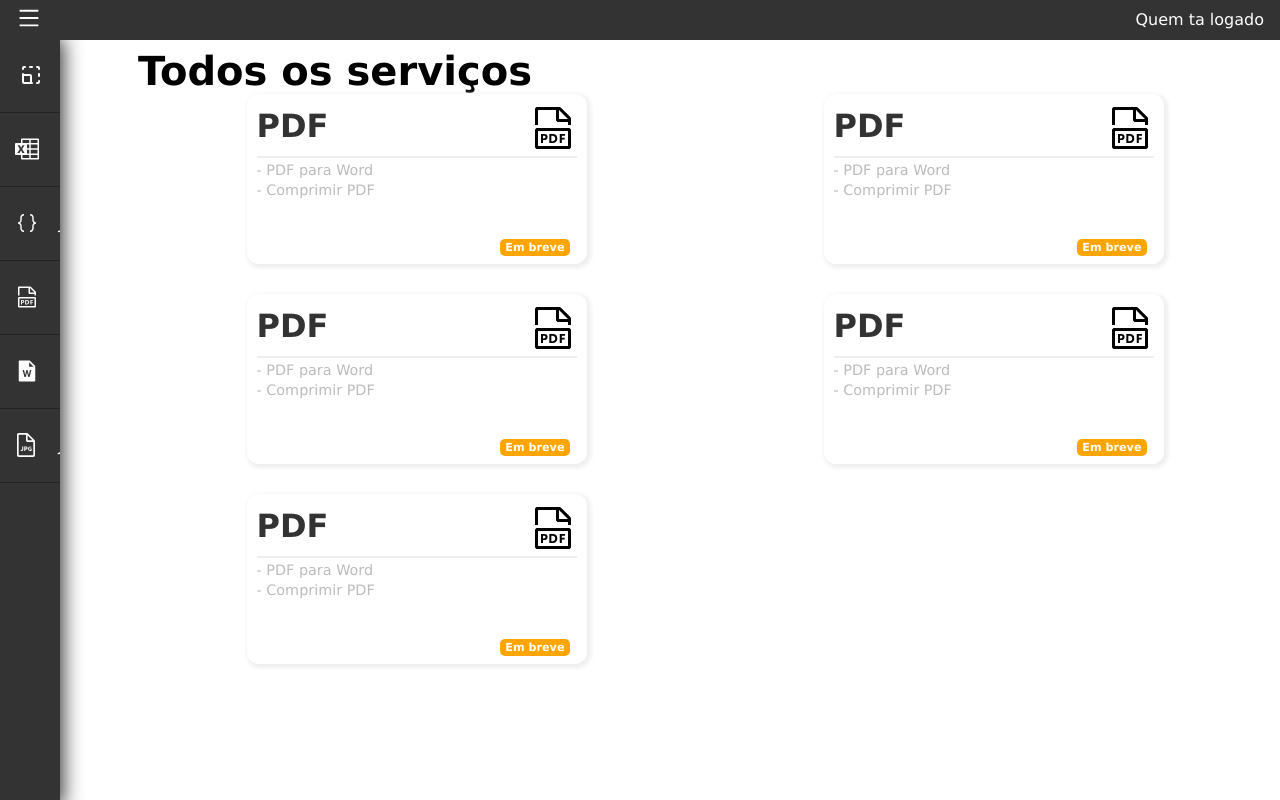
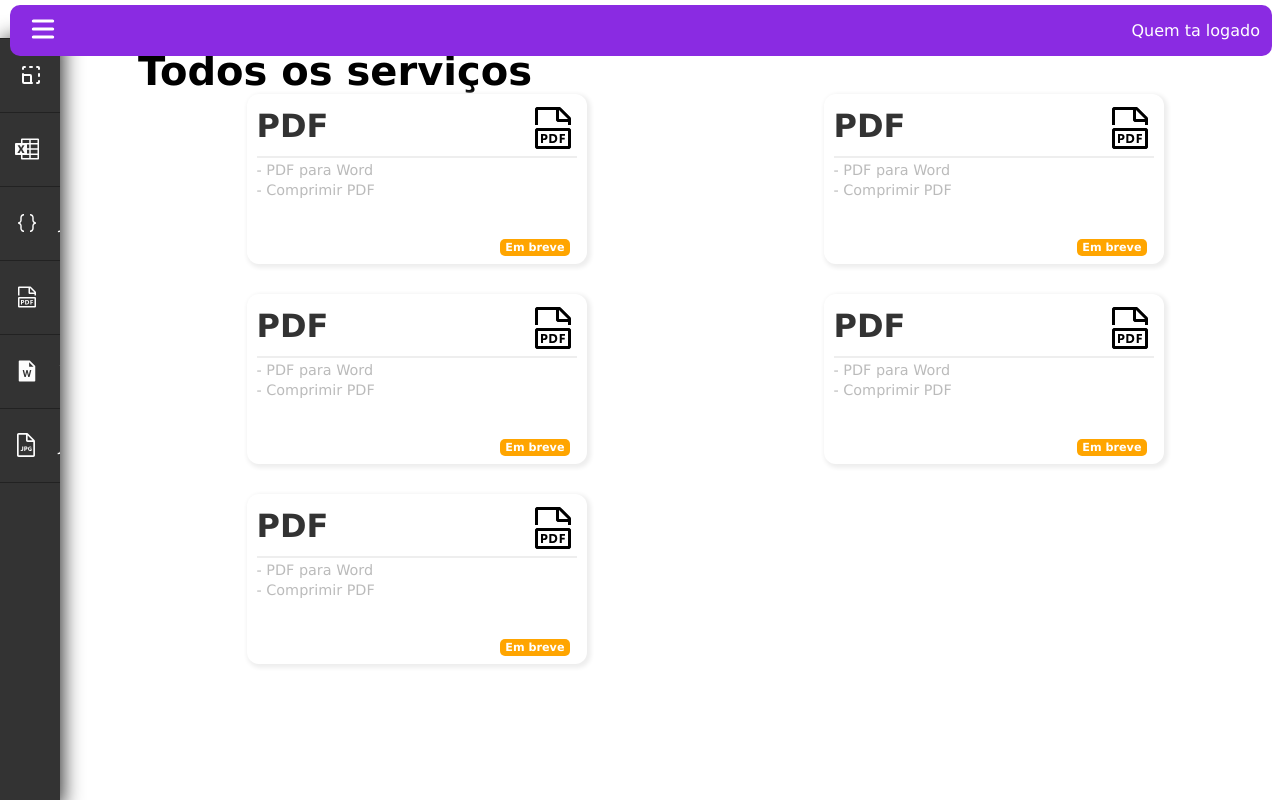
Before and after one commit to Joao-Pedro15/devHelper-frontend, a React (Create React App) app in the folder client/: page /home in a window 1280 px wide. Built offline with nearby package versions, Linux system fonts and the light colour scheme; sample sign-in values are in the browser's storage.

Commit message:
feat: change styled header

```diff
--- a/client/src/components/Header/index.tsx
+++ b/client/src/components/Header/index.tsx
@@ -1,6 +1,7 @@
 import React, { Dispatch, SetStateAction, useState } from 'react'
 import * as S from './style'
 import { AiOutlineMenu, AiOutlineClose } from "react-icons/ai";
+import { HiMenu } from "react-icons/hi"
 
 type IProps = {
   toggle: boolean,
@@ -15,7 +16,7 @@ export function Header({ setToggle, toggle } : IProps) {
         <button
         onClick={() => setToggle(!toggle)}
         >
-          {!toggle ? <AiOutlineMenu/> : <AiOutlineClose />}
+          {!toggle ? <HiMenu/> : <HiMenu />}
         </button>
       </div>
       <div>Quem ta logado</div>
--- a/client/src/components/Header/style.ts
+++ b/client/src/components/Header/style.ts
@@ -2,17 +2,21 @@ import styled from 'styled-components'
 
 export const Container = styled.header`
   position: fixed;
-  width: 100%;
-  background-color: var(--primary);
+  width: 97%;
+  background-color: blueviolet;
   z-index: 100;
   color: #fff;
+  padding: 5px 10px;
+  border-radius: 10px;
+  margin: 5px 10px;
   svg {
     color: #fff;
     border-color: #fff;
+    font-size: 20rem;
   }
   div:first-of-type {
     color: #fff;
-    padding: .2rem 1rem;
+    padding: .1rem;
     display: flex;
     align-items: center;
     justify-content: space-between;
@@ -20,8 +24,8 @@ export const Container = styled.header`
 
   button {
     background-color: transparent;
-    svg { font-size: 1.5rem };
-    margin-left: -15px;
+    svg { font-size: 2rem; font-weight: bold };
+    margin-left: 4px;
     border: none;
   }
 `
```
